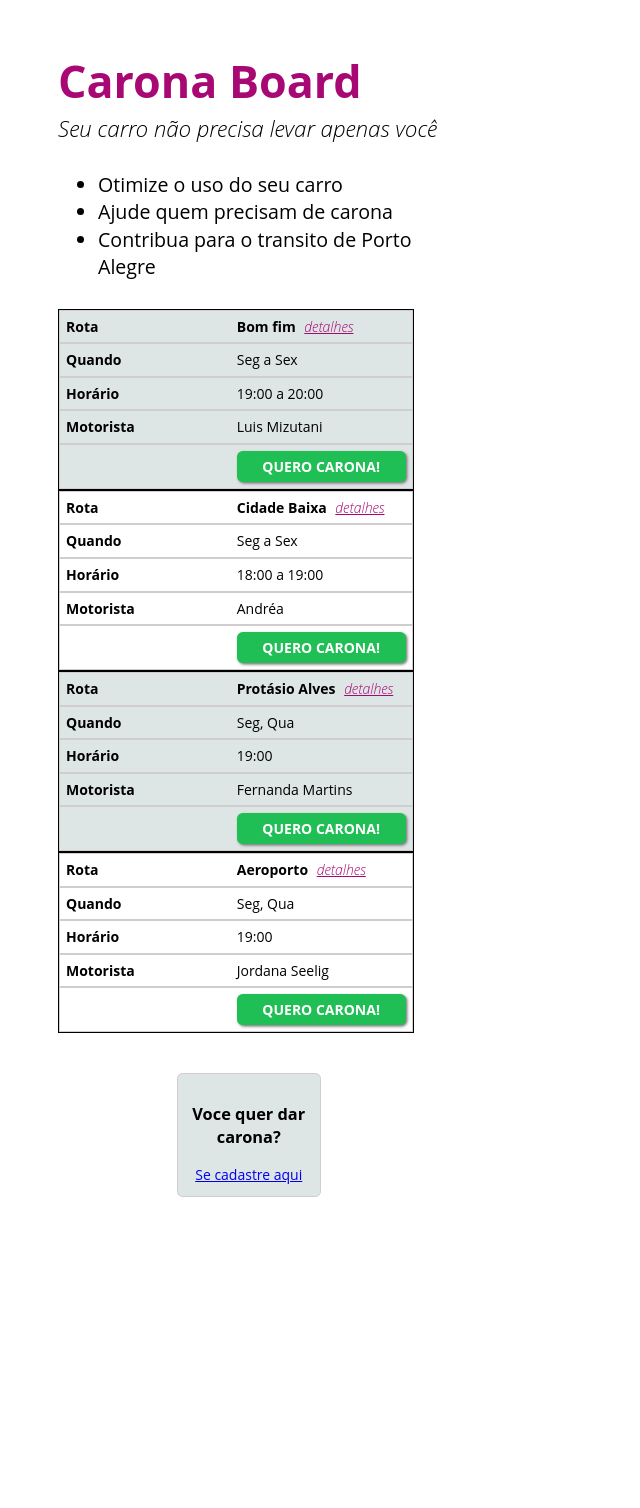
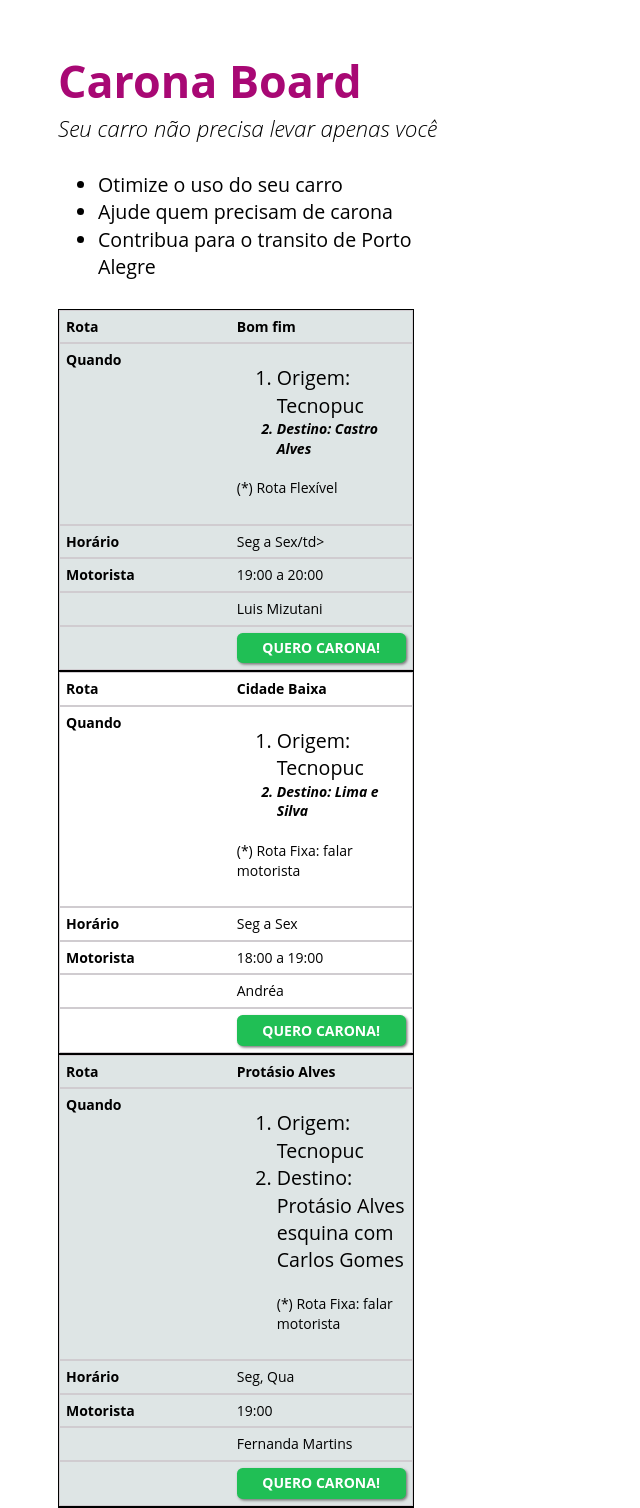
Before and after one commit to transportelivre/caronaboard, a PHP site: page / in a window 1280 px wide. Shown: the top 1508 px of the page, without its empty margins (0-640 px from the left). Before the commit the page ends 1197 px from the top, so only its background shows below. Run offline with PHP 8.4, Linux system fonts and the light colour scheme; some libraries are stand-ins or nearby versions.

Commit message:
simplified version of table

```diff
--- a/index.css
+++ b/index.css
@@ -121,25 +121,3 @@ td, th {
 	padding: 12px;
 	text-align: center;
 }
-#rota {
-	display: inline;
-	overflow: hidden;
-	cursor: pointer;
-	text-indent:-999em;
-	background: transparent;
-	font-size: 1em;
-	color: #A80874;
-	font-weight: 100;
-	text-decoration: underline;
-	font-style: italic;
-	padding-left: 5px;
-}
-#label {
-	background-color: #DEE5E5;
-}
-#rota:hover {
-    background-position: 50% 0%;
-  }
-#rota:focus {
-    background-position: 50% 0%;
-  }
--- a/index.php
+++ b/index.php
@@ -22,6 +22,7 @@
 					<thead>
 						<tr>
 							<th>Rota</th>
+							<th>Trajeto<th>
 							<th>Quando</th>
 							<th>Horário</th>
 							<th>Motorista</th>
@@ -29,49 +30,27 @@
 						</tr>
 					<tbody>
 						<tr>
-							<td><strong>Bom fim</strong>
-								<a id="rota">detalhes</a>
-								<div class="tooltip">
-							        <table>
-							          <tr>
-							            <td class="label">Detalhes do trajeto</td>
-							          </tr>
-							          <tr>
+							<td><strong>Bom fim</strong></td>
 							<td>
 								<ol>
 							    	<li>Origem: Tecnopuc</li>
 									<li>Destino: Castro Alves</li>
+								</ol>
 						    	<p>(*) Rota Flexível</p>
-							            	</ol>
 							</td>
-							          </tr>
-							      	</table>
-								</div>
-							</td>
-							<td>Seg a Sex</td>
+							<td>Seg a Sex/td>
 							<td>19:00 a 20:00</td>
 							<td>Luis Mizutani</td>
 							<td><div id="button_carona"><a href="http://goo.gl/forms/Jt7rddWqFn" target="_blank">QUERO CARONA!</a></div></td>
 						</tr>
 						<tr>
-							<td><strong>Cidade Baixa</strong>
-								<a id="rota">detalhes</a>
-								<div class="tooltip">
-							        <table>
-							          <tr>
-							            <td class="label">Detalhes do trajeto</td>
-							          </tr>
-							          <tr>
+							<td><strong>Cidade Baixa</strong></td>
 							<td>
 								<ol>
 							    	<li>Origem: Tecnopuc</li>
 							        <li>Destino: Lima e Silva</li>
+								</ol>
 						    	<p>(*) Rota Fixa: falar motorista</p>
-							            	</ol>
-							            </td>
-							          </tr>
-							      	</table>
-								</div>
 							</td>
 							<td>Seg a Sex</td>
 							<td>18:00 a 19:00</td>
@@ -79,14 +58,7 @@
 							<td><div id="button_carona"><a href="http://goo.gl/forms/3zFqZS1SvR" target="_blank">QUERO CARONA!</a></div></td>
 						</tr>
 						<tr>
-							<td><strong>Protásio Alves</strong>
-								<a id="rota">detalhes</a>
-								<div class="tooltip">
-							        <table>
-							          <tr>
-							            <td class="label">Detalhes do trajeto</td>
-							          </tr>
-							          <tr>
+							<td><strong>Protásio Alves</strong></td>
 							<td>
 				            	<ol>
 				            		<li>Origem: Tecnopuc</li>
@@ -94,34 +66,19 @@
 				            		<p>(*) Rota Fixa: falar motorista</p>
 								</ol>
 							</td>
-							          </tr>
-							      	</table>
-								</div>
-							</td>
 							<td>Seg, Qua</td>
 							<td>19:00</td>
 							<td>Fernanda Martins</td>
 							<td><div id="button_carona"><a href="http://goo.gl/forms/iKCKMbnNX3" target="_blank">QUERO CARONA!</a></div></td>
 						</tr>
 						<tr>
-							<td><strong>Aeroporto</strong>
-								<a id="rota">detalhes</a>
-								<div class="tooltip">
-							        <table>
-							          <tr>
-							            <td class="label">Detalhes do trajeto</td>
-							          </tr>
-							          <tr>
+							<td><strong>Aeroporto</strong></td>
 				            <td>
 				            	<ol>
 				            		<li>Origem: Tecnopuc</li>
 				            		<li>Destino: Estação Trensurb Bairro Anchieta</li>
 				            		<p>(*) Rota Fixa: falar motorista</p>
 				            	</ol>
-							            </td>
-							          </tr>
-							      	</table>
-								</div>
 							</td>
 							<td>Seg, Qua</td>
 							<td>19:00</td>
@@ -135,10 +92,5 @@
 			<h3>Voce quer dar carona? </h3> <a href="http://goo.gl/forms/ohEbgkMa9i" target="_blank">Se cadastre aqui</a>
 			</div>
 		</div>
-			<script>
-  			$(document).ready(function() {
-      		$("#rota").tooltip({ effect: 'slide'});
-    		});
-    		</script>
 	</body>
 <html>
```
Lines whose indentation alone changed are shown as unchanged.
